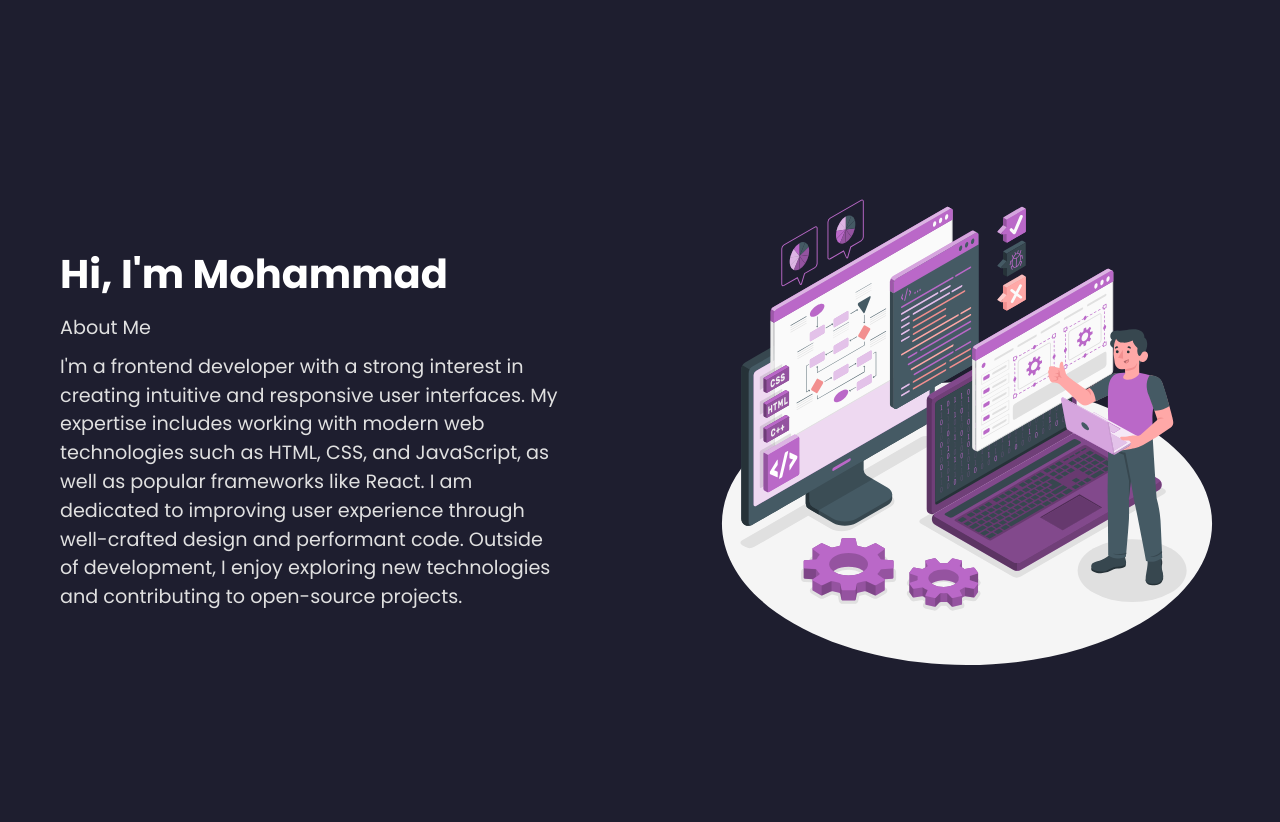
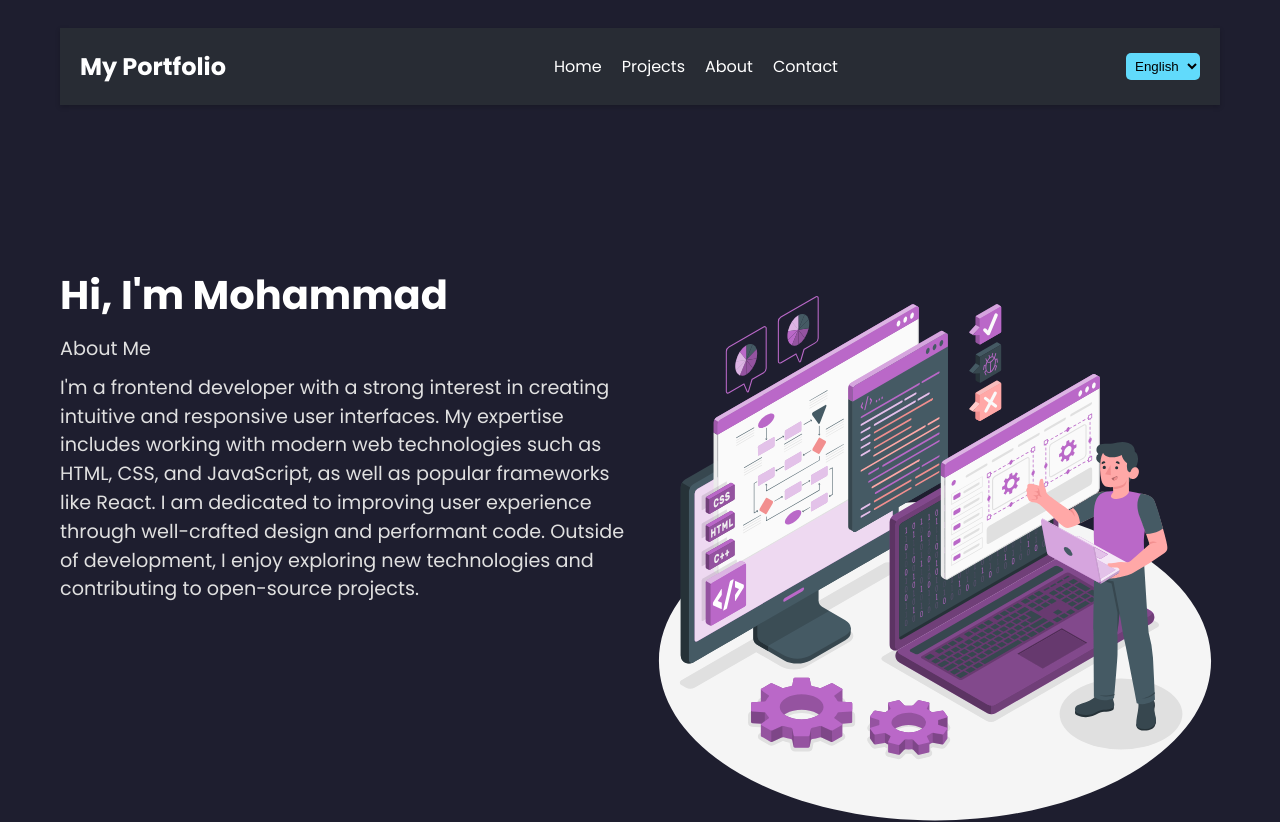
Before and after one commit to m-mohammad-d/portfolio, a React (Vite) app: page / in a window 1280 px wide. Shown: the top 822 px of the page. Built offline with nearby package versions, Linux system fonts and the light colour scheme.

Commit message:
feat : add navbar

```diff
--- a/src/Components/Header/Header.css
+++ b/src/Components/Header/Header.css
@@ -1,10 +1,14 @@
 .header {
-  display: flex;
   height: 100vh;
-  justify-content: space-between;
-  align-items: center;
   padding: 20px;
   gap: 8rem;
+}
+
+.contentWrapper {
+  display: flex;
+  justify-content: space-between;
+  flex: 1;
+  margin-top: 10rem;
 }
 
 .infoContainer {
@@ -16,6 +20,8 @@
 .imageContainer {
   flex: 1;
   max-width: 50%;
+  display: flex;
+  justify-content: flex-end;
   text-align: right;
 }
 
@@ -40,7 +46,6 @@
   margin-bottom: 0;
 }
 
-/* Media Queries for responsive design */
 @media (max-width: 1200px) {
   .header {
     gap: 4rem;
@@ -61,17 +66,17 @@
   }
 
   .infoContainer {
-    margin-bottom: 2rem; /* Space between text and image */
+    margin-bottom: 2rem;
   }
 }
 
 @media (max-width: 768px) {
   .infoContainer h1 {
-    font-size: 2rem; /* Smaller font size for smaller screens */
+    font-size: 2rem;
   }
 
   .infoContainer p {
-    font-size: 1rem; /* Smaller font size for smaller screens */
+    font-size: 1rem;
   }
 }
 
@@ -82,10 +87,73 @@
   }
 
   .infoContainer h1 {
-    font-size: 1.5rem; /* Further reduced font size for very small screens */
+    font-size: 1.5rem;
   }
 
   .infoContainer p {
-    font-size: 0.9rem; /* Further reduced font size for very small screens */
+    font-size: 0.9rem;
   }
 }
+
+.navbar {
+  display: flex;
+  justify-content: space-between;
+  align-items: center;
+  background-color: #282c34;
+  padding: 10px 20px;
+  box-shadow: 0 2px 5px rgba(0, 0, 0, 0.2);
+}
+
+.navbar__logo {
+  font-size: 1.5rem;
+  color: white;
+  font-weight: bold;
+}
+
+.navbar__links {
+  list-style: none;
+  display: flex;
+  gap: 20px;
+}
+
+.navbar__item {
+  position: relative;
+}
+
+.navbar__link {
+  text-decoration: none;
+  color: white;
+  transition: color 0.3s;
+}
+
+.navbar__link:hover {
+  color: #61dafb;
+}
+
+.language-selector {
+  color: white;
+}
+
+.language-selector__dropdown {
+  padding: 5px;
+  background-color: #61dafb;
+  border: none;
+  border-radius: 5px;
+  cursor: pointer;
+}
+
+.language-selector__dropdown:focus {
+  outline: none;
+}
+
+@media (max-width: 768px) {
+  .navbar {
+    flex-direction: column;
+    align-items: flex-start;
+  }
+
+  .navbar__links {
+    flex-direction: column;
+    gap: 10px;
+  }
+}
--- a/src/Components/Header/Header.tsx
+++ b/src/Components/Header/Header.tsx
@@ -1,12 +1,55 @@
-// src/components/Header.js
 import "./Header.css";
 import { useTranslation } from "react-i18next";
+import { useState } from "react";
 
 function Header() {
-  const { t } = useTranslation();
+  const { t, i18n } = useTranslation();
+  const [selectedLanguage, setSelectedLanguage] = useState("en");
+
+  const handleLanguageChange = (event) => {
+    const newLanguage = event.target.value;
+    setSelectedLanguage(newLanguage);
+    i18n.changeLanguage(newLanguage);
+  };
 
   return (
     <header className="header">
+      <nav className="navbar">
+        <div className="navbar__logo">My Portfolio</div>
+        <ul className="navbar__links">
+          <li className="navbar__item">
+            <a href="#home" className="navbar__link">
+              {t("navbar.home")}
+            </a>
+          </li>
+          <li className="navbar__item">
+            <a href="#projects" className="navbar__link">
+              {t("navbar.projects")}
+            </a>
+          </li>
+          <li className="navbar__item">
+            <a href="#about" className="navbar__link">
+              {t("navbar.about")}
+            </a>
+          </li>
+          <li className="navbar__item">
+            <a href="#contact" className="navbar__link">
+              {t("navbar.contact")}
+            </a>
+          </li>
+        </ul>
+        <div className="language-selector">
+          <select
+            value={selectedLanguage}
+            onChange={handleLanguageChange}
+            className="language-selector__dropdown"
+          >
+            <option value="en">English</option>
+            <option value="fa">فارسی</option>
+          </select>
+        </div>
+      </nav>
+      <div className="contentWrapper">
         <div className="infoContainer">
           <h1>{t("header.greeting")}</h1>
           <p>{t("header.aboutMe")}</p>
@@ -15,6 +58,7 @@ function Header() {
         <div className="imageContainer">
           <img src="/Programmer-amico.svg" alt="Programmer" className="image" />
         </div>
+      </div>
     </header>
   );
 }
--- a/src/i18next/en.json
+++ b/src/i18next/en.json
@@ -1,4 +1,3 @@
-
 {
   "header": {
     "greeting": "Hi, I'm Mohammad",
@@ -65,5 +64,11 @@
     "email": "Email",
     "message": "Message",
     "send": "Send Message"
+  },
+  "navbar": {
+    "home": "Home",
+    "projects": "Projects",
+    "about": "About",
+    "contact": "Contact"
   }
 }
--- a/src/i18next/fa.json
+++ b/src/i18next/fa.json
@@ -1,4 +1,3 @@
-
 {
   "header": {
     "greeting": "سلام، من محمد هستم",
@@ -43,8 +42,8 @@
       }
     },
     "azogeh": {
-      "name": "آزگه",
-      "description": "به بهترین انتخاب‌های محصولات غذایی در آزگه خوش آمدید. از محصولات تازه تا تخصص‌های گورمت، مجموعه‌ی ویژه‌ی ما چیزی برای هر ذائقه‌ای ارائه می‌دهد. مواد با کیفیت بالا را بررسی کنید که طعم و تغذیه‌ی استثنایی را به آشپزخانه‌ی شما می‌آورد.",
+      "name": "اذوقه",
+      "description": "به بهترین انتخاب‌های محصولات غذایی در اذوقه خوش آمدید. از محصولات تازه تا تخصص‌های گورمت، مجموعه‌ی ویژه‌ی ما چیزی برای هر ذائقه‌ای ارائه می‌دهد. مواد با کیفیت بالا را بررسی کنید که طعم و تغذیه‌ی استثنایی را به آشپزخانه‌ی شما می‌آورد.",
       "links": {
         "demo": "به زودی",
         "source": "مشاهده کد منبع"
@@ -65,5 +64,11 @@
     "email": "ایمیل",
     "message": "پیام",
     "send": "ارسال پیام"
+  },
+  "navbar": {
+    "home": "خانه",
+    "projects": "پروژه‌ها",
+    "about": "درباره",
+    "contact": "تماس"
   }
 }
```
Lines whose indentation alone changed are shown as unchanged.
